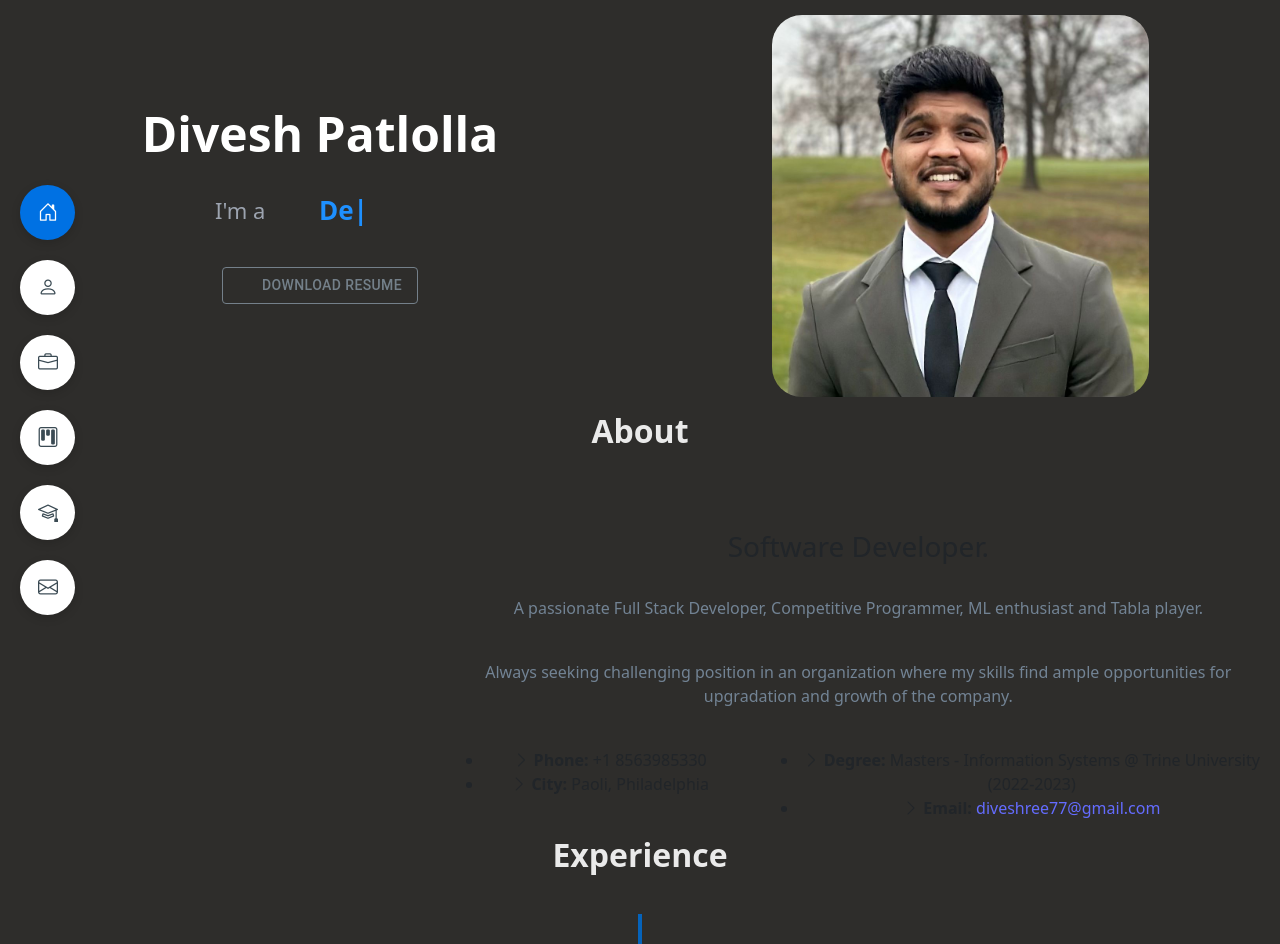
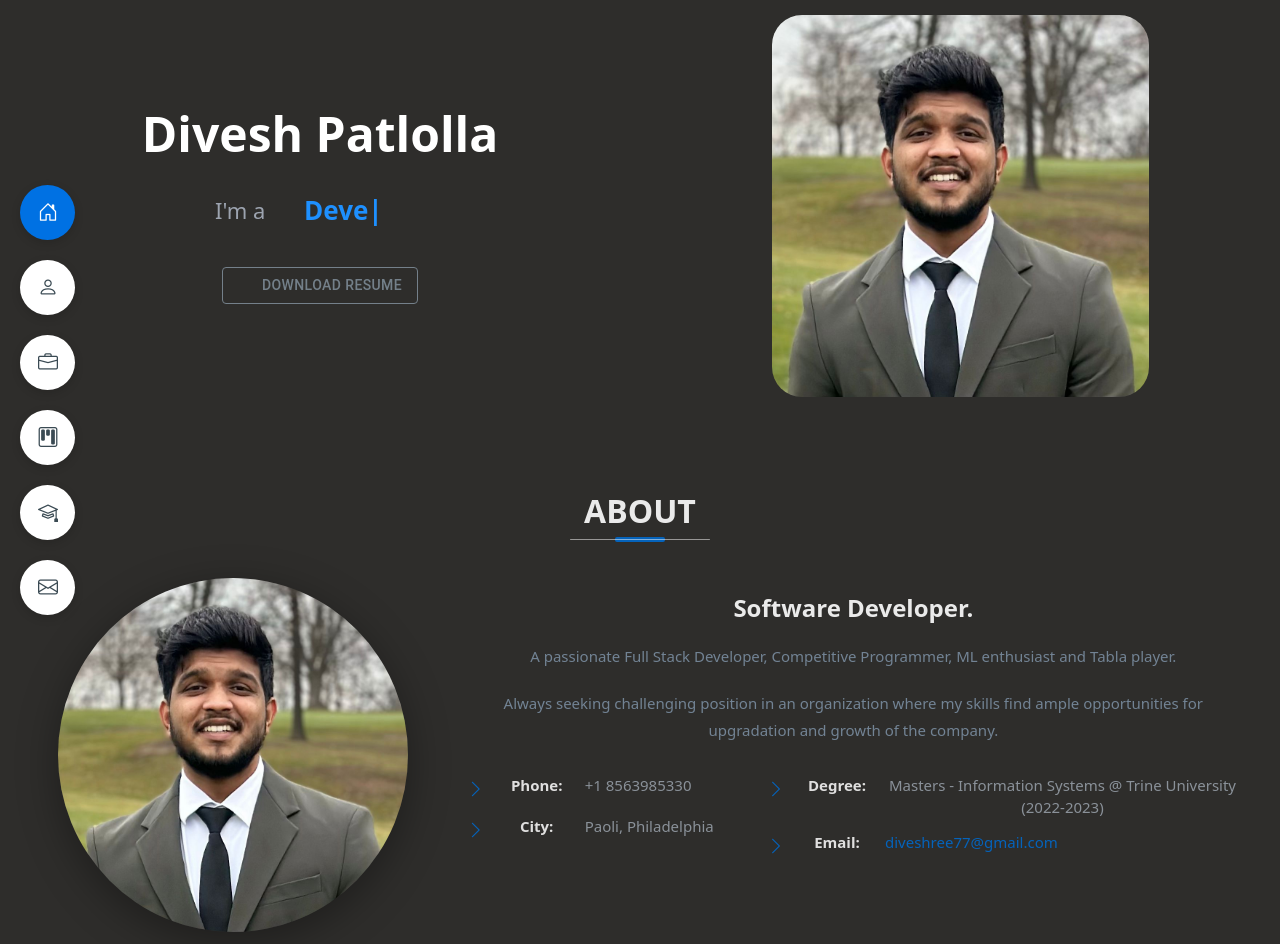
Before and after one commit to diveshdp/divesh-patlolla.github.io, a React (Vite) app: page / in a window 1280 px wide. Shown: the top 944 px of the page. Built offline with nearby package versions, Linux system fonts and the light colour scheme; some icons are missing.

Commit message:
fixed about tab

```diff
--- /dev/null
+++ b/src/components/About.css
@@ -0,0 +1,198 @@
+/* ===============================
+   ABOUT SECTION (FIXED GRADIENT)
+================================ */
+
+.about.background-alt {
+  position: relative;
+  padding: 80px 20px;
+  min-height: 100vh;
+  overflow: hidden;
+}
+
+/* Smooth fixed gradient layer */
+.about.background-alt::before {
+  content: "";
+  position: absolute;
+  inset: 0;
+  background: linear-gradient(180deg, #2a2a2a 0%, #1f1f1f 100%);
+  z-index: -1;
+  will-change: transform;
+  transform: translateZ(0);
+}
+
+/* ===============================
+   SECTION TITLE
+================================ */
+
+.section-title {
+  text-align: center;
+  margin-bottom: 60px;
+}
+
+.section-title h2 {
+  font-size: 36px;
+  font-weight: 700;
+  color: rgba(255, 255, 255, 0.9);
+  position: relative;
+  display: inline-block;
+}
+
+.section-title h2::after {
+  content: "";
+  position: absolute;
+  bottom: -10px;
+  left: 50%;
+  transform: translateX(-50%);
+  width: 140px;
+  height: 1px;
+  background: rgba(255, 255, 255, 0.5);
+  border-radius: 1px;
+}
+
+.section-title h2::before {
+  content: "";
+  position: absolute;
+  bottom: -12px;
+  left: 50%;
+  transform: translateX(-50%);
+  width: 50px;
+  height: 5px;
+  background: #0563bb;
+  border-radius: 2px;
+}
+
+/* ===============================
+   ABOUT CONTAINER
+================================ */
+
+.about-container {
+  display: grid;
+  grid-template-columns: 1fr 2fr;
+  gap: 40px;
+  align-items: start;
+  max-width: 1200px;
+  margin: 0 auto;
+}
+
+/* ===============================
+   ABOUT IMAGE
+================================ */
+
+.about-image {
+  display: flex;
+  justify-content: center;
+  align-items: center;
+}
+
+.about-image img {
+  width: 100%;
+  max-width: 350px;
+  height: auto;
+  border-radius: 50%;
+  object-fit: cover;
+  box-shadow: 0 10px 40px rgba(0, 0, 0, 0.35);
+  transition: transform 0.3s ease, box-shadow 0.3s ease;
+}
+
+.about-image img:hover {
+  transform: scale(1.05);
+  box-shadow: 0 14px 50px rgba(0, 0, 0, 0.45);
+}
+
+/* ===============================
+   ABOUT CONTENT
+================================ */
+
+.about-content {
+  padding-top: 16px;
+}
+
+.about-content h3 {
+  font-size: 24px;
+  font-weight: 600;
+  color: rgba(255, 255, 255, 0.9);
+  margin-bottom: 20px;
+}
+
+.about-content p {
+  color: #728394;
+  font-size: 15px;
+  line-height: 1.8;
+  margin-bottom: 20px;
+}
+
+/* ===============================
+   ABOUT INFO
+================================ */
+
+.about-info {
+  display: grid;
+  grid-template-columns: 1fr 1.75fr;
+  gap: 30px;
+  margin-top: 30px;
+}
+
+.about-info ul {
+  list-style: none;
+  padding: 0;
+  margin: 0;
+}
+
+.about-info li {
+  display: flex;
+  align-items: flex-start;
+  margin-bottom: 12px;
+  color: #8a9199;
+  font-size: 15px;
+}
+
+.about-info i {
+  color: #0563bb;
+  margin-right: 12px;
+  margin-top: 2px;
+  font-size: 18px;
+}
+
+.about-info strong {
+  color: rgba(255, 255, 255, 0.85);
+  margin-right: 8px;
+  min-width: 80px;
+}
+
+.about-info span {
+  color: #8a9199;
+}
+
+.about-info a {
+  color: #0563bb;
+  text-decoration: none;
+  transition: color 0.3s ease;
+}
+
+.about-info a:hover {
+  color: #1e90ff;
+  text-decoration: underline;
+}
+
+/* ===============================
+   RESPONSIVE DESIGN
+================================ */
+
+@media (max-width: 768px) {
+  .about-container {
+    grid-template-columns: 1fr;
+    gap: 30px;
+  }
+
+  .about-image img {
+    max-width: 250px;
+  }
+
+  .about-info {
+    grid-template-columns: 1fr;
+  }
+
+  .section-title h2 {
+    font-size: 28px;
+  }
+}
--- a/src/components/Hero.tsx
+++ b/src/components/Hero.tsx
@@ -77,7 +77,8 @@ const Hero: React.FC = () => {
                         <Button
                             variant="outlined"
                             target="_blank"
-                            href="https://drive.google.com/file/d/1XVfSZNcC6P9QlmEgA3s1Ebi23kydQGYj/view?usp=sharing"
+                            href=""
+                            // href="https://drive.google.com/file/d/1XVfSZNcC6P9QlmEgA3s1Ebi23kydQGYj/view?usp=sharing"
                             startIcon={<CloudDownloadIcon />}
                             sx={{
                                 color: "rgb(116, 128, 138)",
--- a/src/components/about.tsx
+++ b/src/components/about.tsx
@@ -1,50 +1,45 @@
 import React from "react";
-// import img from "../assets/favicon/favicon.ico";
+import img from "../assets/profile.jpeg";
+import "./About.css";
 
 const About: React.FC = () => {
   return (
     <section id="about" className="about background-alt">
       <div style={{ margin: "0 auto", padding: "0 15px" }} data-aos="fade-up">
         <div className="section-title">
-          <h2>About</h2>
+          <h2>ABOUT</h2>
         </div>
 
-        <div style={{ display: "grid", gridTemplateColumns: "1fr 2fr", gap: "30px", alignItems: "start" }}>
-          <div style={{ display: "flex", justifyContent: "center" }}>
-            {/* <img
-              src={img}
-              alt="Profile"
-              style={{ borderRadius: "50%", width: "50%", height: "auto" }}
-            /> */}
+        <div className="about-container">
+          <div className="about-image">
+            <img src={img} alt="Profile" />
           </div>
 
-          <div className="content" style={{ paddingTop: "16px" }}>
-            <br />
+          <div className="about-content">
             <h3>Software Developer.</h3>
-            <br />
-            <p style={{ color: "#728394" }}>
+
+            <p>
               A passionate Full Stack Developer, Competitive Programmer, ML
               enthusiast and Tabla player.
             </p>
-            <br />
-            <p style={{ color: "#728394" }}>
+
+            <p>
               Always seeking challenging position in an organization where my
               skills find ample opportunities for upgradation and growth of
               the company.
             </p>
-            <br />
 
-            <div style={{ display: "grid", gridTemplateColumns: "1fr 1.75fr", gap: "30px" }}>
+            <div className="about-info">
               <div>
                 <ul>
                   <li>
-                    <i className="bi bi-chevron-right"></i>{" "}
-                    <strong>Phone:</strong>{" "}
+                    <i className="bi bi-chevron-right"></i>
+                    <strong>Phone:</strong>
                     <span>+1 8563985330</span>
                   </li>
                   <li>
-                    <i className="bi bi-chevron-right"></i>{" "}
-                    <strong>City:</strong>{" "}
+                    <i className="bi bi-chevron-right"></i>
+                    <strong>City:</strong>
                     <span>Paoli, Philadelphia</span>
                   </li>
                 </ul>
@@ -53,13 +48,13 @@ const About: React.FC = () => {
               <div>
                 <ul>
                   <li>
-                    <i className="bi bi-chevron-right"></i>{" "}
-                    <strong>Degree:</strong>{" "}
+                    <i className="bi bi-chevron-right"></i>
+                    <strong>Degree:</strong>
                     <span>Masters - Information Systems @ Trine University (2022-2023)</span>
                   </li>
                   <li>
-                    <i className="bi bi-chevron-right"></i>{" "}
-                    <strong>Email:</strong>{" "}
+                    <i className="bi bi-chevron-right"></i>
+                    <strong>Email:</strong>
                     <span>
                       <a href="mailto:diveshree77@gmail.com">
                         diveshree77@gmail.com
```
